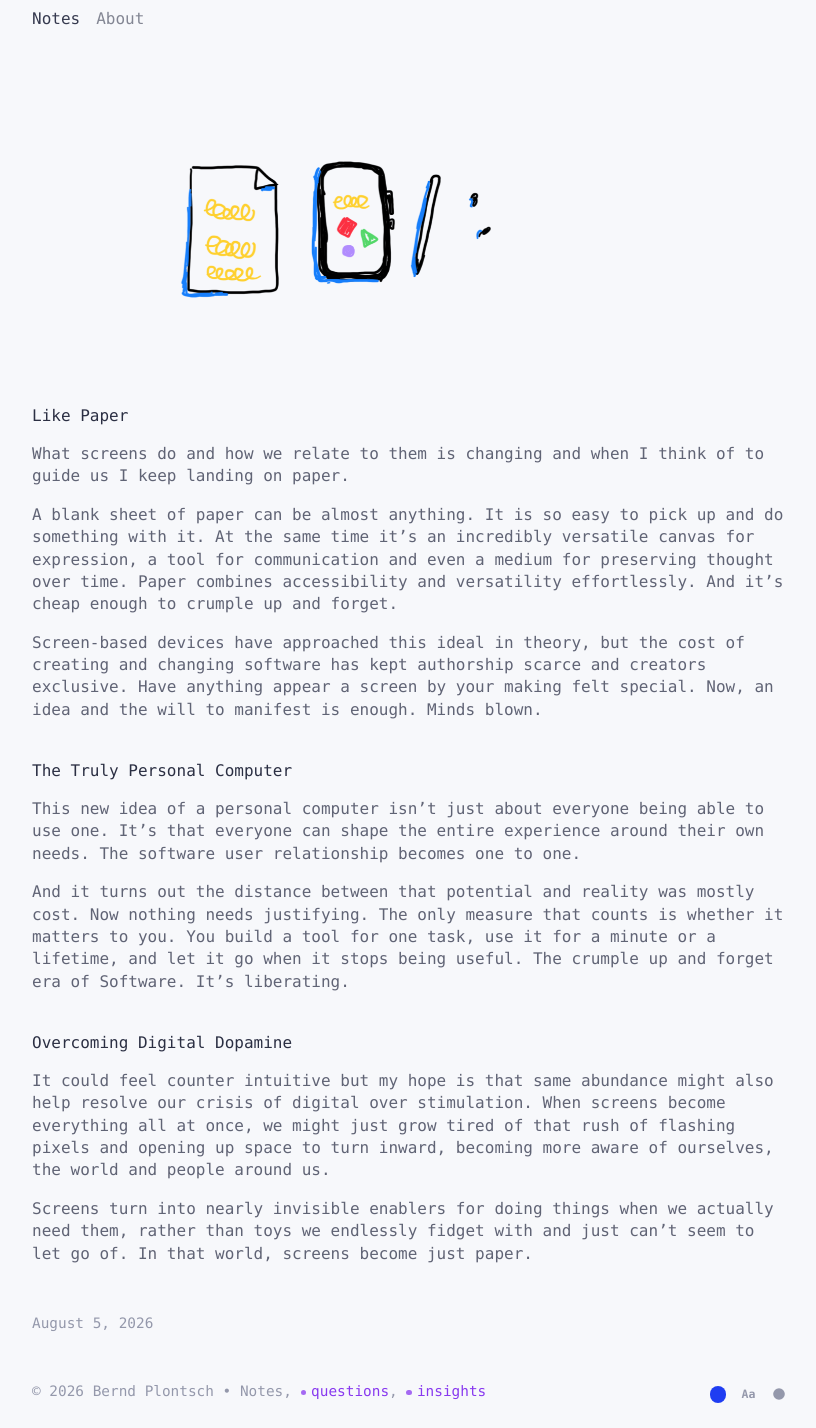
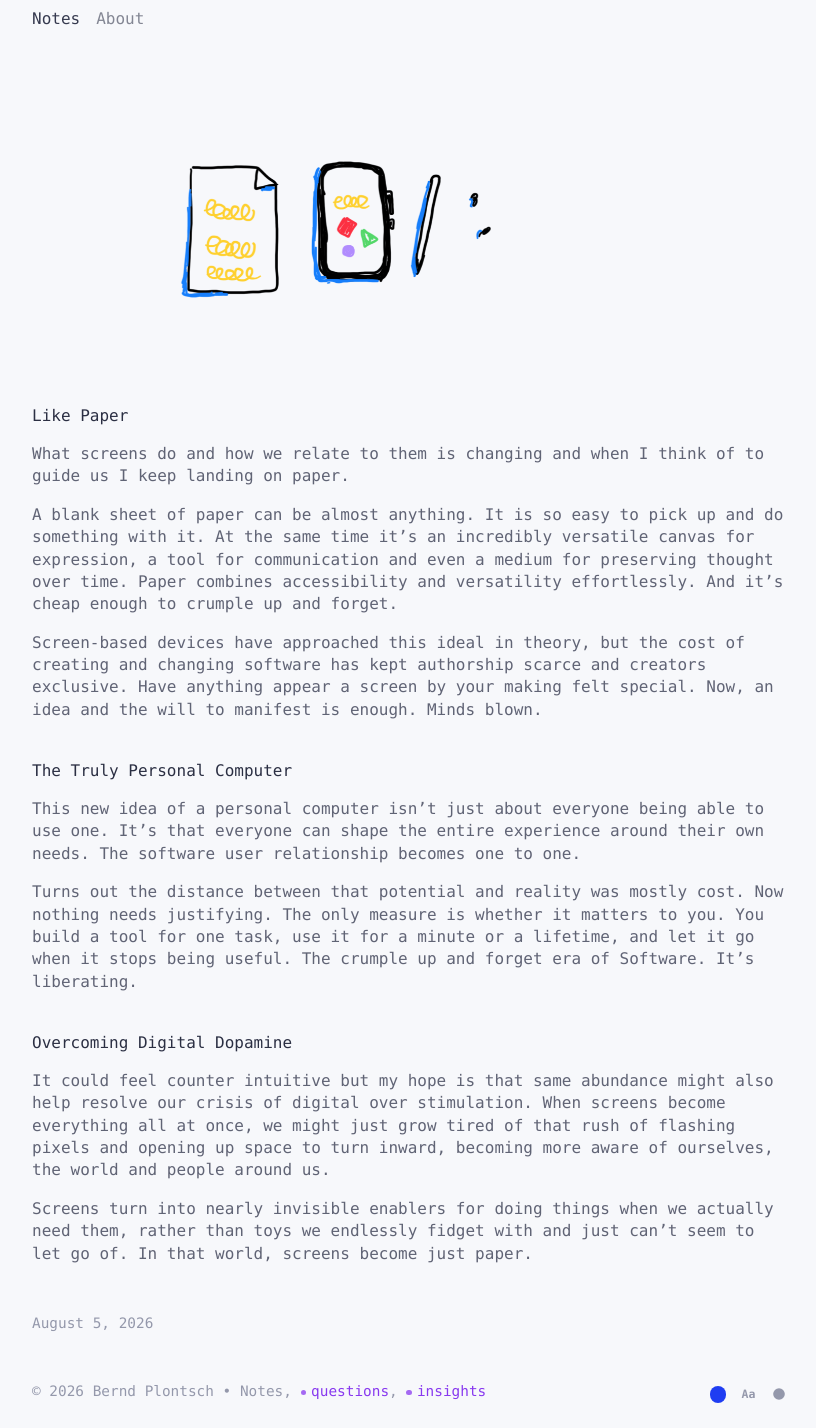
Before and after one commit to berndpl/notes-plontsch, a Jekyll site: the page built from _posts/2026/2026-08-05-like-paper.md, in a window 1280 px wide. Shown: the whole page, without its empty margins (228-1044 px from the left). Built offline with Jekyll 4.4.1, drawn with Linux system fonts in a browser that asks for light colours; some web fonts are replaced; our own code applies the rules of GitHub Pages for plain Markdown files.

Commit message:
Refine language for clarity in "Like Paper" post

```diff
--- a/_posts/2026/2026-08-05-like-paper.md
+++ b/_posts/2026/2026-08-05-like-paper.md
@@ -13,7 +13,7 @@ Screen-based devices have approached this ideal in theory, but the cost of creat
 
 This new idea of a personal computer isn't just about everyone being able to use one. It's that everyone can shape the entire experience around their own needs. The software user relationship becomes one to one.
 
-And it turns out the distance between that potential and reality was mostly cost. Now nothing needs justifying. The only measure that counts is whether it matters to you. You build a tool for one task, use it for a minute or a lifetime, and let it go when it stops being useful. The crumple up and forget era of Software. It's liberating.
+Turns out the distance between that potential and reality was mostly cost. Now nothing needs justifying. The only measure is whether it matters to you. You build a tool for one task, use it for a minute or a lifetime, and let it go when it stops being useful. The crumple up and forget era of Software. It's liberating.
 
 ## Overcoming Digital Dopamine
 
```
